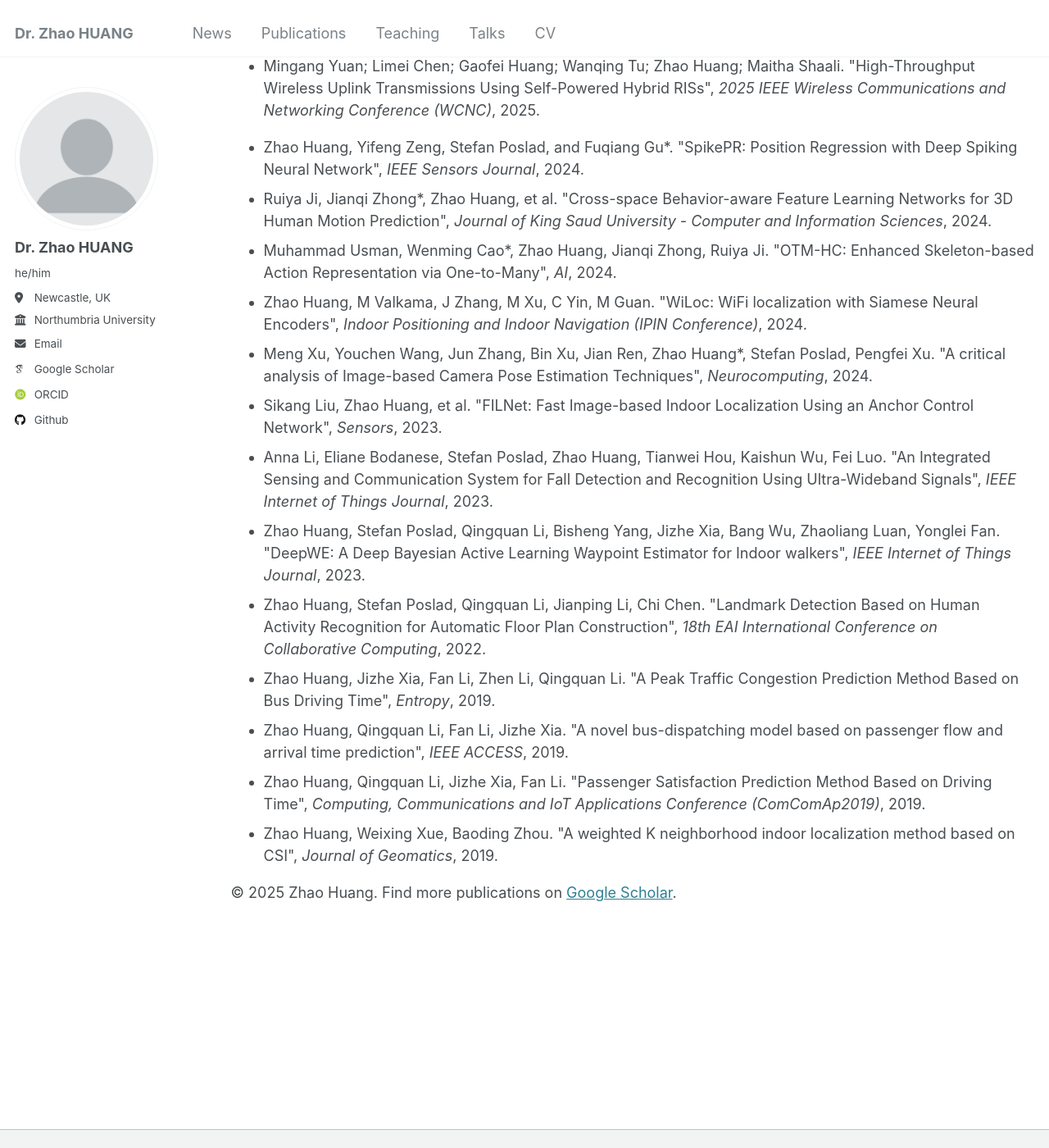
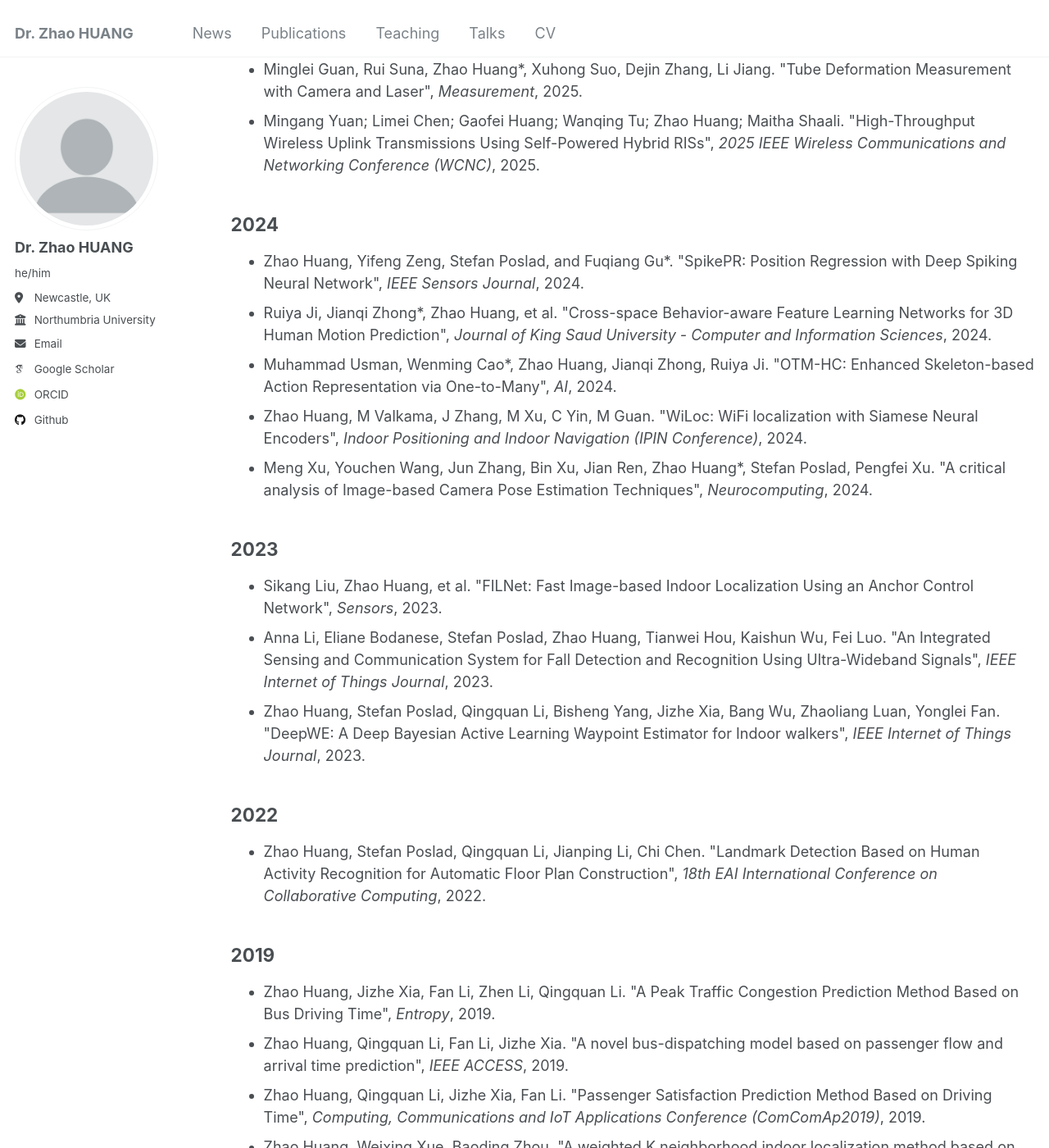
Before and after one commit to ZZ2020zz/ZZ2020zz.github.io, a Jekyll site: the page built from _pages/publications.html, in a window 1280 px wide and 1400 px high, scrolled down 267 px. Shown: the whole window at 82% size. Built offline with Jekyll 4.4.1, drawn with Linux system fonts in a browser that asks for light colours; some web fonts are replaced.

Commit message:
Update publications.html

```diff
--- a/_pages/publications.html
+++ b/_pages/publications.html
@@ -19,23 +19,32 @@ author_profile: true
 
     <main>
         <section>
-
+            <h2>2025</h2>
             <ul>
                 <li>Huan Pan, Ruiya Ji, Wenming Cao, Zhao Huang, Jiangi Zhong. "Optimizing Human Motion Prediction through Decoupled Motion Spatio-Temporal Trends", <em>Multimedia Systems</em>, 2025.</li>
                 <li>Minglei Guan, Rui Suna, Zhao Huang*, Xuhong Suo, Dejin Zhang, Li Jiang. "Tube Deformation Measurement with Camera and Laser", <em>Measurement</em>, 2025.</li>
                 <li>Mingang Yuan; Limei Chen; Gaofei Huang; Wanqing Tu; Zhao Huang; Maitha Shaali. "High-Throughput Wireless Uplink Transmissions Using Self-Powered Hybrid RISs", <em>2025 IEEE Wireless Communications and Networking Conference (WCNC)</em>, 2025. </li>
              </ul>
-
+            <h2>2024</h2>
             <ul>
                 <li>Zhao Huang, Yifeng Zeng, Stefan Poslad, and Fuqiang Gu*. "SpikePR: Position Regression with Deep Spiking Neural Network", <em>IEEE Sensors Journal</em>, 2024. </li>
                 <li>Ruiya Ji, Jianqi Zhong*, Zhao Huang, et al. "Cross-space Behavior-aware Feature Learning Networks for 3D Human Motion Prediction", <em>Journal of King Saud University - Computer and Information Sciences</em>, 2024. </li>
                 <li>Muhammad Usman, Wenming Cao*, Zhao Huang, Jianqi Zhong, Ruiya Ji. "OTM-HC: Enhanced Skeleton-based Action Representation via One-to-Many", <em>AI</em>, 2024. </li>
                 <li>Zhao Huang, M Valkama, J Zhang, M Xu, C Yin, M Guan. "WiLoc: WiFi localization with Siamese Neural Encoders", <em>Indoor Positioning and Indoor Navigation (IPIN Conference)</em>, 2024. </li>
                 <li>Meng Xu, Youchen Wang, Jun Zhang, Bin Xu, Jian Ren, Zhao Huang*, Stefan Poslad, Pengfei Xu. "A critical analysis of Image-based Camera Pose Estimation Techniques", <em>Neurocomputing</em>, 2024. </li>
+            </ul>
+            <h2>2023</h2>
+            <ul>
                 <li>Sikang Liu, Zhao Huang, et al. "FILNet: Fast Image-based Indoor Localization Using an Anchor Control Network", <em>Sensors</em>, 2023.</li>
                 <li>Anna Li, Eliane Bodanese, Stefan Poslad, Zhao Huang, Tianwei Hou, Kaishun Wu, Fei Luo. "An Integrated Sensing and Communication System for Fall Detection and Recognition Using Ultra-Wideband Signals", <em>IEEE Internet of Things Journal</em>, 2023. </li>
                 <li>Zhao Huang, Stefan Poslad, Qingquan Li, Bisheng Yang, Jizhe Xia, Bang Wu, Zhaoliang Luan, Yonglei Fan. "DeepWE: A Deep Bayesian Active Learning Waypoint Estimator for Indoor walkers", <em>IEEE Internet of Things Journal</em>, 2023. </li>
+            </ul>
+            <h2>2022</h2>
+            <ul>
                 <li>Zhao Huang, Stefan Poslad, Qingquan Li, Jianping Li, Chi Chen. "Landmark Detection Based on Human Activity Recognition for Automatic Floor Plan Construction", <em>18th EAI International Conference on Collaborative Computing</em>, 2022. </li>
+            </ul>
+            <h2>2019</h2>
+            <ul>
                 <li>Zhao Huang, Jizhe Xia, Fan Li, Zhen Li, Qingquan Li. "A Peak Traffic Congestion Prediction Method Based on Bus Driving Time", <em>Entropy</em>, 2019. </li>
                 <li>Zhao Huang, Qingquan Li, Fan Li, Jizhe Xia. "A novel bus-dispatching model based on passenger flow and arrival time prediction", <em>IEEE ACCESS</em>, 2019. </li>
                 <li>Zhao Huang, Qingquan Li, Jizhe Xia, Fan Li. "Passenger Satisfaction Prediction Method Based on Driving Time", <em>Computing, Communications and IoT Applications Conference (ComComAp2019)</em>, 2019. </li>
@@ -43,9 +52,5 @@ author_profile: true
             </ul>
         </section>
     </main>
-
-    <footer>
-        <p>&copy; 2025 Zhao Huang. Find more publications on <a href="https://scholar.google.com/citations?user=f4Lg8AEAAAAJ&hl=en">Google Scholar</a>.</p>
-    </footer>
 </body>
 </html>
```
